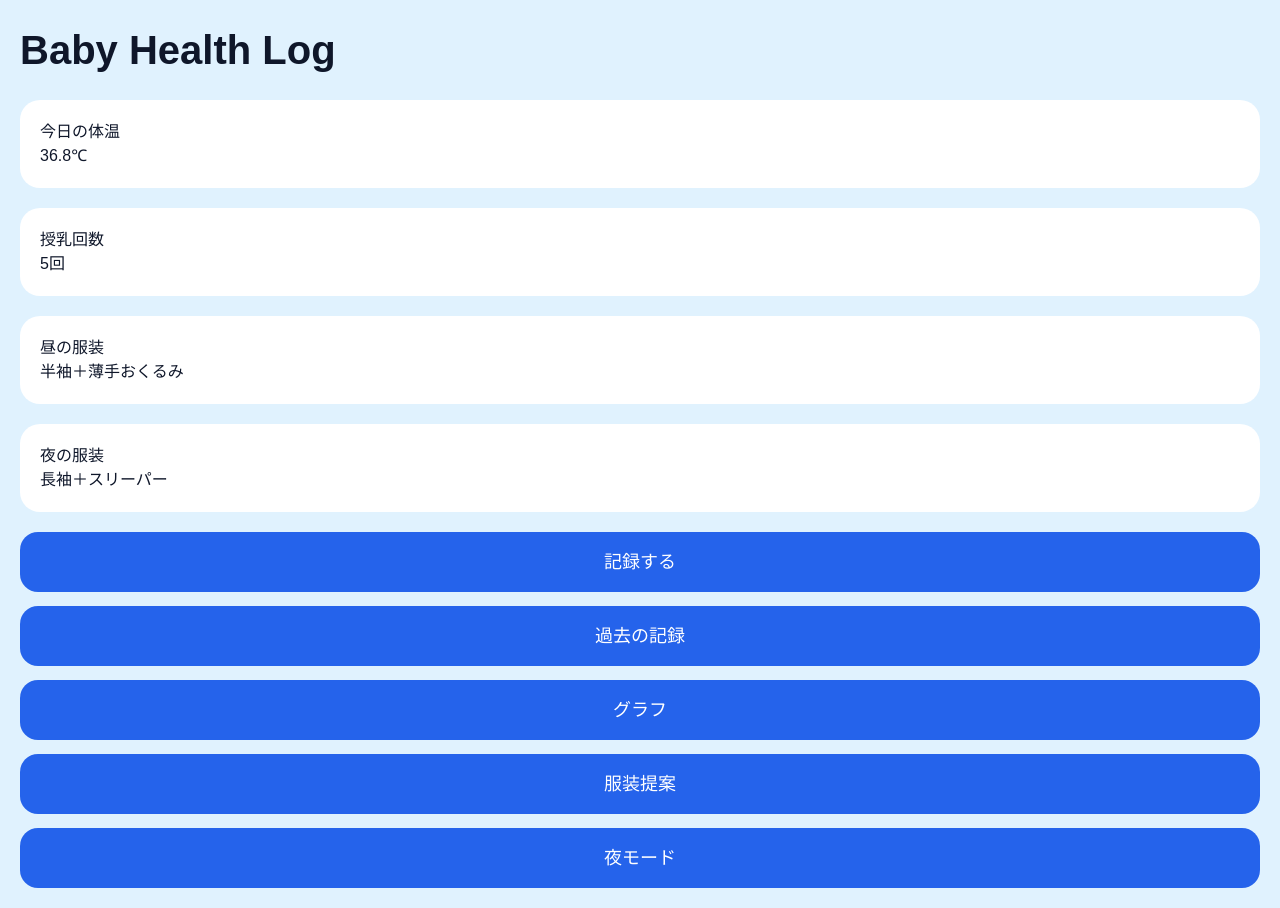
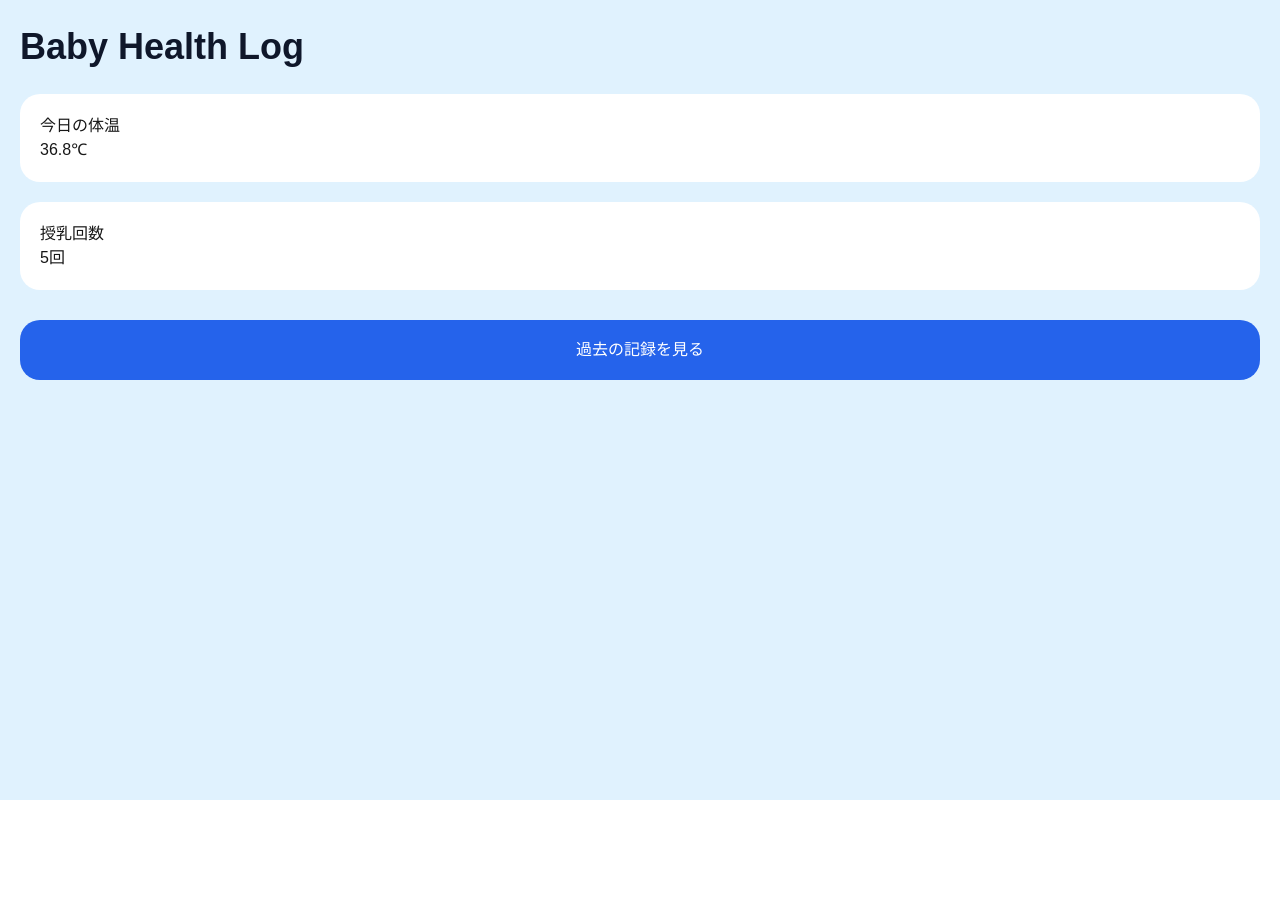
Before and after one commit to fumichama1-ship-it/baby-health-log, a Next.js app: page / in a window 1280 px wide. After the commit the page ends 800 px from the top, so only its background shows below. Built offline with nearby package versions, Linux system fonts and the light colour scheme.

Commit message:
Update page.tsx

```diff
--- a/app/page.tsx
+++ b/app/page.tsx
@@ -1,5 +1,3 @@
-"use client";
-
 export default function Home() {
   return (
     <main
@@ -11,7 +9,7 @@ export default function Home() {
     >
       <h1
         style={{
-          fontSize: 40,
+          fontSize: 36,
           fontWeight: "bold",
           color: "#0f172a",
         }}
@@ -19,74 +17,44 @@ export default function Home() {
         Baby Health Log
       </h1>
 
-      {[
-        ["今日の体温", "36.8℃"],
-        ["授乳回数", "5回"],
-        ["昼の服装", "半袖＋薄手おくるみ"],
-        ["夜の服装", "長袖＋スリーパー"],
-      ].map((x) => (
       <div
-          key={x[0]}
         style={{
           background: "white",
           padding: 20,
+          borderRadius: 20,
           marginTop: 20,
-            borderRadius: 20,
-            color: "#0f172a",
         }}
       >
-          <h2>{x[0]}</h2>
-          <h1>{x[1]}</h1>
+        <h2>今日の体温</h2>
+        <p>36.8℃</p>
       </div>
-      ))}
 
       <div
         style={{
+          background: "white",
+          padding: 20,
+          borderRadius: 20,
           marginTop: 20,
-          display: "grid",
-          gap: 14,
         }}
       >
-        <a href="/record">
-          <button style={btn}>
-            記録する
+        <h2>授乳回数</h2>
+        <p>5回</p>
+      </div>
+
+      <a href="/history">
+        <button
+          style={{
+            marginTop: 30,
+            width: "100%",
+            height: 60,
+            background: "#2563eb",
+            color: "white",
+            borderRadius: 20,
+          }}
+        >
+          過去の記録を見る
         </button>
       </a>
-
-        <a href="/history">
-          <button style={btn}>
-            過去の記録
-          </button>
-        </a>
-
-        <a href="/graph">
-          <button style={btn}>
-            グラフ
-          </button>
-        </a>
-
-        <a href="/clothes">
-          <button style={btn}>
-            服装提案
-          </button>
-        </a>
-
-        <a href="/night">
-          <button style={btn}>
-            夜モード
-          </button>
-        </a>
-      </div>
     </main>
   );
 }
-
-const btn = {
-  width: "100%",
-  height: 60,
-  borderRadius: 18,
-  border: "none",
-  background: "#2563eb",
-  color: "white",
-  fontSize: 18,
-};
```
Lines whose indentation alone changed are shown as unchanged.
